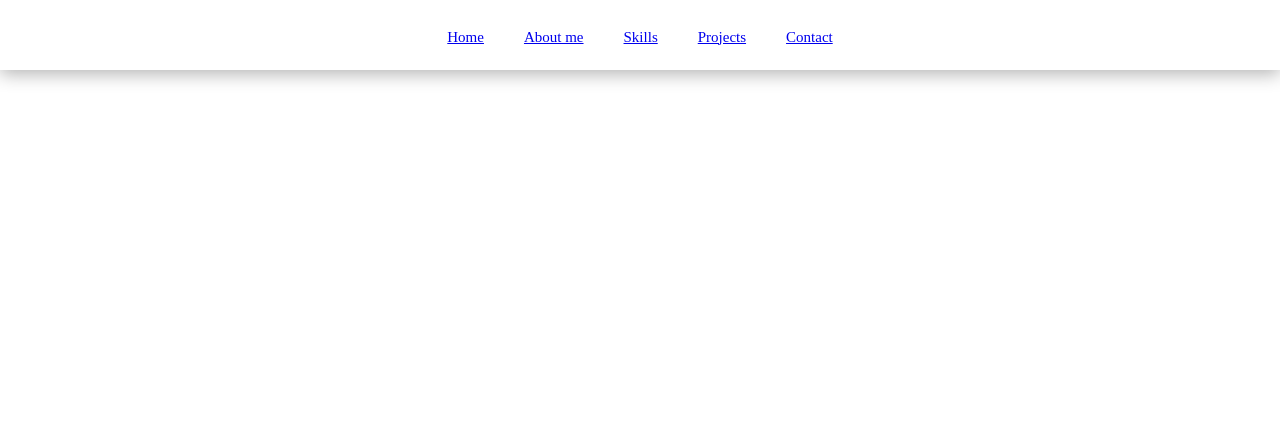
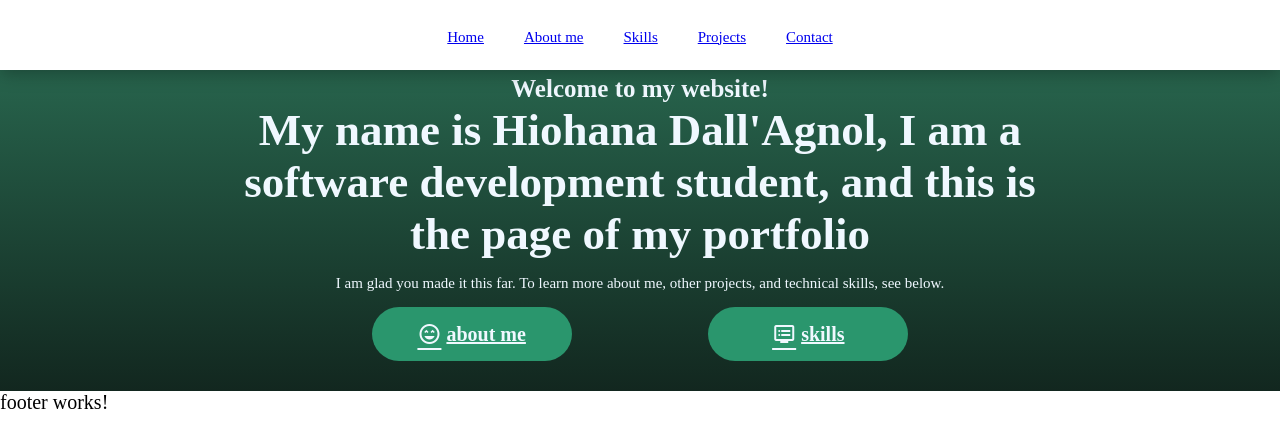
Before and after one commit to hiohanadal/WebsitePortfolio, an Angular app: page / in a window 1280 px wide. Shown: the top 448 px of the page. Built offline with nearby package versions, Linux system fonts and the light colour scheme; a web font is replaced by a local one.

Commit message:
box banner

```diff
--- a/src/app/home/home.component.css
+++ b/src/app/home/home.component.css
@@ -0,0 +1,64 @@
+/* box banner */
+.banner {
+    display: flex;
+    justify-content: center;
+    background: linear-gradient(180deg, var(--color-green-2)15%, var(--color-green-3)100%);
+    color: aliceblue;
+    padding-top: 70px;
+    text-align: center;
+}
+
+.banner.box {
+    display: flex;
+    flex-direction: column;
+    align-items: center;
+    padding: 45px 5px;
+}
+
+.banner .box .paragraph {
+    margin: 15px 0;
+    font-size: var(--font-size-5);
+    font-weight: 400;
+    color: aliceblue;
+}
+
+.banner .box .title1 {
+    font-size: var(--font-size-3);
+}
+
+.banner .box .title2 {
+    font-size: var(--font-size-1);
+    display: block;
+    max-width: 800px;
+}
+
+.banner .box .buttons {
+    display: flex;
+    align-items: center;
+    flex-wrap: wrap;
+    margin: 15px 0;
+    width: 100%;
+    justify-content: space-evenly;
+}
+
+.banner .box .buttons a {
+    display: flex;
+    align-items: center;
+    justify-content: center;
+    padding: 15px;
+    min-width: 170px;
+    border-radius: 35px;
+    margin: 0 5px 15px;
+    font-size: var(--font-size-4);
+    font-weight: 700;
+    background: var(--color-green-1);
+    color: aliceblue;
+}
+
+.banner .box .buttons a:hover{
+    background: var(--color-green-2);
+}
+
+.banner .box .buttons a i{
+    margin-right: 5px;
+}
--- a/src/app/home/home.component.html
+++ b/src/app/home/home.component.html
@@ -1 +1,23 @@
-<p>home works!</p>
+<main>
+    <section id="banner" class="banner">
+        <div class="box">
+            <h1>
+                <span class="title1">Welcome to my website!</span>
+                <span class="title2">My name is Hiohana Dall'Agnol, I am a software development student, and this is the
+                    page of my portfolio</span>
+            </h1>
+
+
+            <p class="paragraph">I am glad you made it this far. To learn more about me, other projects, and technical
+                skills, see below.
+            </p>
+
+            <div class="buttons">
+
+                <a href="#about"><i class="material-symbols-outlined">sentiment_very_satisfied</i>about me</a>
+                <a href="#skills"><i class="material-symbols-outlined">dvr</i>skills</a>
+            </div>
+        </div>
+
+    </section>
+</main>
--- a/src/styles.css
+++ b/src/styles.css
@@ -18,7 +18,7 @@
 
     --color-green-1: #2a966d;
     --color-green-2: #28664e;
-    --color-green-3: #1d4134;
+    --color-green-3: #12271f;
 
     --color-pink-1: #f12182;
 
```
